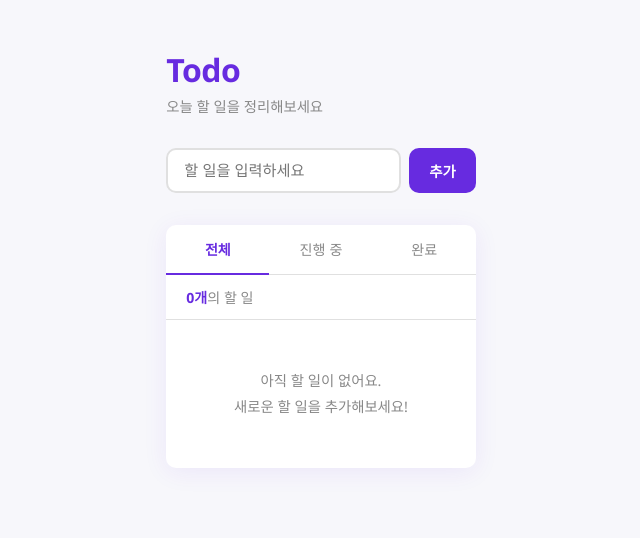
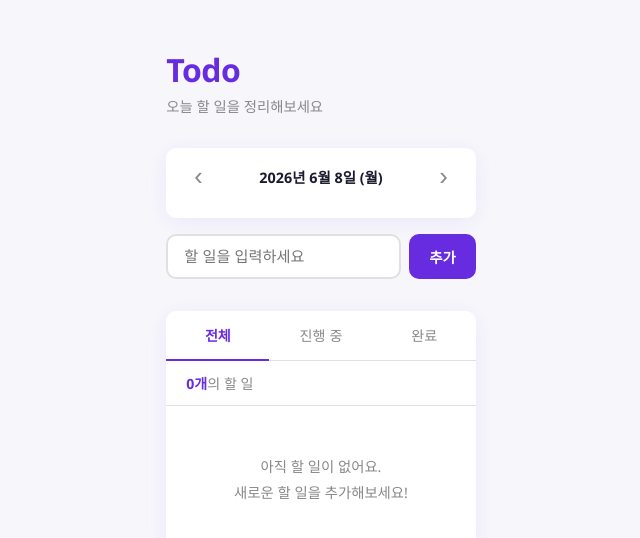
Before and after one commit to suder0213/kakao-assignment, a React (Vite) app in the folder assignment-2/: page / in a window 1280 px wide. Shown: the top 538 px of the page, without its empty margins (319-959 px from the left). Built offline with nearby package versions, Linux system fonts and the light colour scheme.

Commit message:
Phase 4: Todo Daily View

```diff
--- a/assignment-2/src/App.jsx
+++ b/assignment-2/src/App.jsx
@@ -2,14 +2,8 @@ import { useState, useRef } from 'react'
 import TodoInput from './components/TodoInput'
 import TodoList from './components/TodoList'
 import FilterTabs from './components/FilterTabs'
-
-// 날짜 키 생성 (YYYY-MM-DD) — step4에서 src/utils/date.js로 분리 예정
-function formatDateKey(date) {
-  const y = date.getFullYear()
-  const m = String(date.getMonth() + 1).padStart(2, '0')
-  const d = String(date.getDate()).padStart(2, '0')
-  return `${y}-${m}-${d}`
-}
+import DateNav from './components/DateNav'
+import { formatDateKey } from './utils/date'
 
 // ===========================
 // App — 최상위 컴포넌트
@@ -28,15 +22,22 @@ function App() {
   // 현재 선택된 필터 상태
   const [currentFilter, setCurrentFilter] = useState('all')
 
+  // 현재 선택된 날짜 상태 — 앱 시작 시 오늘로 초기화
+  const [currentDate, setCurrentDate] = useState(new Date())
+
   // ── 파생 상태 (Derived State) ─────────────────────────
-  // filteredList는 별도의 state가 아니라 todoList + currentFilter에서 매 렌더마다 계산한다.
-  // Vanilla JS의 getFilteredList() 함수에 해당하지만,
-  // React에서는 상태가 바뀌면 렌더가 자동으로 실행되므로 함수 호출이 필요 없다.
-  const filteredList = todoList.filter(item => {
-    if (currentFilter === 'active')    return !item.completed
-    if (currentFilter === 'completed') return item.completed
-    return true
-  })
+  // filteredList는 별도의 state가 아니라 매 렌더마다 계산한다.
+  // step4부터 날짜 필터(1단계)와 상태 필터(2단계)를 순서대로 적용한다.
+  const dateKey = formatDateKey(currentDate)
+  const filteredList = todoList
+    // 1단계: 선택된 날짜의 Todo만 추린다
+    .filter(item => item.date === dateKey)
+    // 2단계: 상태 필터 적용
+    .filter(item => {
+      if (currentFilter === 'active')    return !item.completed
+      if (currentFilter === 'completed') return item.completed
+      return true
+    })
 
   const countLabelMap = {
     all:       '의 할 일',
@@ -50,8 +51,9 @@ function App() {
       id: nextId.current++,
       text,
       completed: false,
-      // 날짜는 데이터 모델에 포함하되, 필터링은 step4(일간 뷰)에서 구현한다.
-      date: formatDateKey(new Date()),
+      // 현재 선택된 날짜에 Todo를 추가한다.
+      // step3까지는 항상 오늘 날짜였지만, step4부터 currentDate를 기준으로 한다.
+      date: formatDateKey(currentDate),
     }
     // 상태를 직접 변경하지 않고 새 배열을 만들어 setTodoList에 전달한다.
     // React는 이전 배열과 새 배열을 비교하여 변경된 부분만 DOM에 반영한다.
@@ -91,6 +93,16 @@ function App() {
         <p className="app-subtitle">오늘 할 일을 정리해보세요</p>
       </header>
 
+      {/* 일간 날짜 네비게이터 — step6에서 WeekNav로 교체 예정 */}
+      {/* 날짜가 바뀌면 필터를 'all'로 초기화한다. */}
+      <DateNav
+        currentDate={currentDate}
+        onDateChange={(next) => {
+          setCurrentDate(next)
+          setCurrentFilter('all')
+        }}
+      />
+
       <TodoInput onAdd={createTodo} />
 
       <section className="list-section">
--- /dev/null
+++ b/assignment-2/src/components/DateNav.jsx
@@ -0,0 +1,30 @@
+import { formatDateDisplay } from '../utils/date'
+
+// ===========================
+// DateNav — 일간 날짜 네비게이터
+// step6(주간 뷰)에서 WeekNav로 교체될 예정.
+// props:
+//   currentDate  — 현재 선택된 날짜 (Date 객체)
+//   onDateChange — 날짜 변경 함수 (App의 setCurrentDate를 전달받음)
+// ===========================
+function DateNav({ currentDate, onDateChange }) {
+  function moveDay(offset) {
+    // 기존 Date 객체를 직접 변경하지 않고 새 Date 객체를 만든다.
+    // React 상태 불변성 원칙과 동일한 이유: 직접 변경하면 참조가 바뀌지 않아 리렌더가 일어나지 않는다.
+    const next = new Date(currentDate)
+    next.setDate(next.getDate() + offset)
+    onDateChange(next)
+  }
+
+  return (
+    <section className="week-nav">
+      <div className="week-nav-header">
+        <button className="week-nav-btn" onClick={() => moveDay(-1)}>&#8249;</button>
+        <span className="week-range-text">{formatDateDisplay(currentDate)}</span>
+        <button className="week-nav-btn" onClick={() => moveDay(+1)}>&#8250;</button>
+      </div>
+    </section>
+  )
+}
+
+export default DateNav
--- /dev/null
+++ b/assignment-2/src/utils/date.js
@@ -0,0 +1,38 @@
+// ===========================
+// 날짜 유틸리티 함수
+// step4에서 App.jsx 인라인 함수를 이 파일로 분리.
+// step6(주간 뷰)에서 getWeekStart, getWeekDates가 추가될 예정.
+// ===========================
+
+/**
+ * Date 객체를 'YYYY-MM-DD' 문자열로 변환
+ * Todo 저장 및 날짜 비교의 기준값으로 사용한다.
+ */
+export function formatDateKey(date) {
+  const y = date.getFullYear()
+  // getMonth()는 0부터 시작하므로 +1, padStart로 한 자리 숫자 앞에 0 추가 (ex. 5 → '05')
+  const m = String(date.getMonth() + 1).padStart(2, '0')
+  const d = String(date.getDate()).padStart(2, '0')
+  return `${y}-${m}-${d}`
+}
+
+/**
+ * Date 객체를 화면 표시용 문자열로 변환
+ * ex) 2026년 6월 8일 (월)
+ */
+export function formatDateDisplay(date) {
+  const dayNames = ['일', '월', '화', '수', '목', '금', '토']
+  const y       = date.getFullYear()
+  const m       = date.getMonth() + 1
+  const d       = date.getDate()
+  // getDay()는 요일을 0(일)~6(토) 숫자로 반환 — dayNames 배열의 인덱스로 사용
+  const dayName = dayNames[date.getDay()]
+  return `${y}년 ${m}월 ${d}일 (${dayName})`
+}
+
+/**
+ * 두 Date 객체가 같은 날짜인지 비교 (시간 제외)
+ */
+export function isSameDay(a, b) {
+  return formatDateKey(a) === formatDateKey(b)
+}
```
Also changed, not shown: 1 other file (tests, documents, lock files or other folders).
